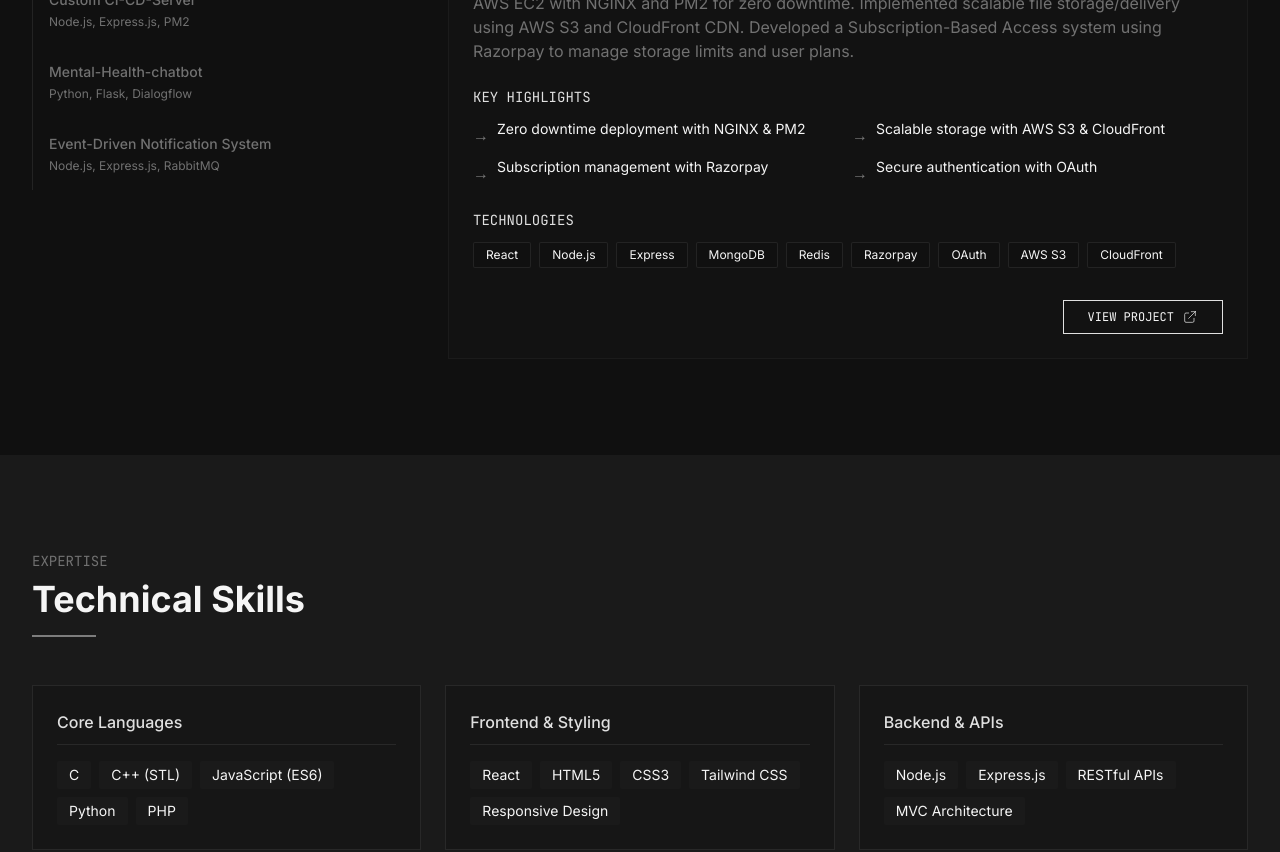
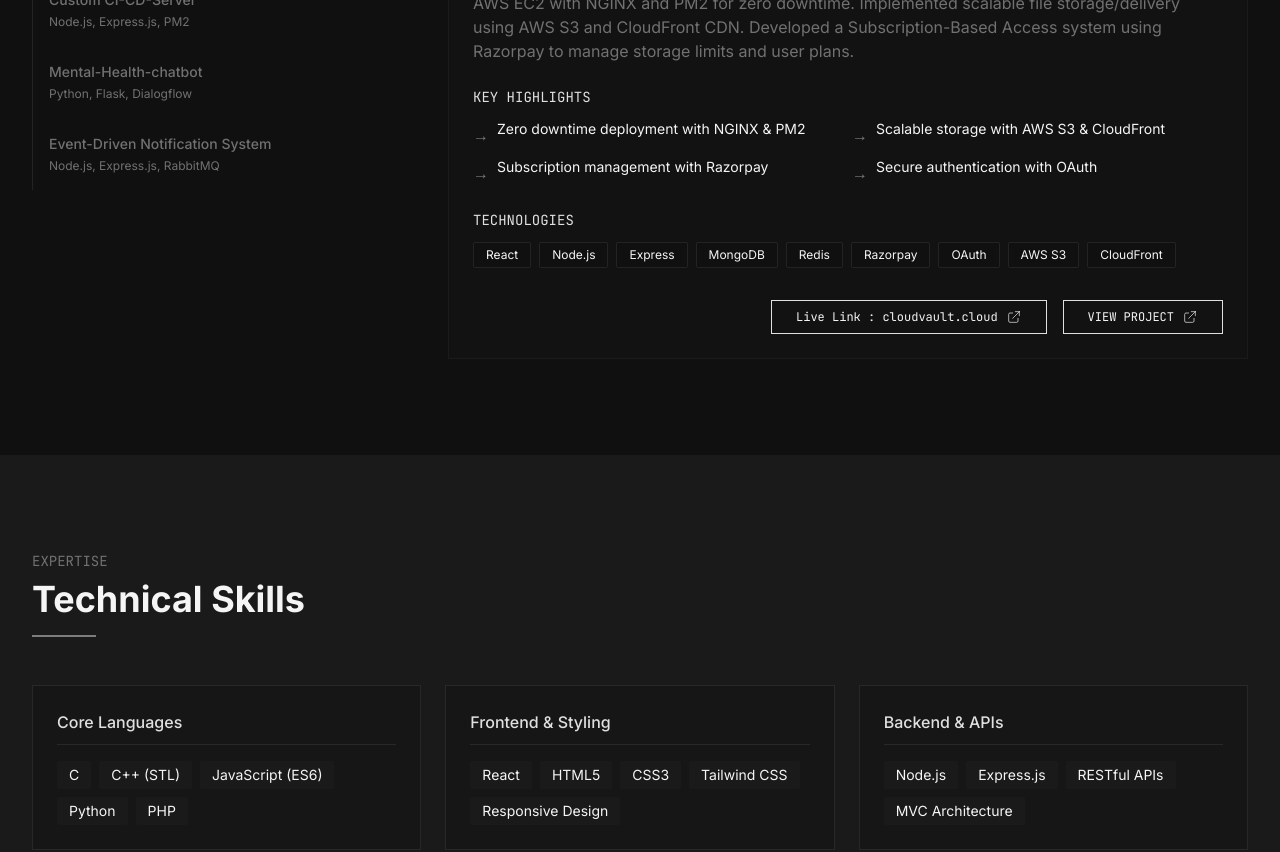
Before and after one commit to VarunMendre/My-Portfolio, a React (Vite) app: page / in a window 1280 px wide. Shown: the part 1128-1980 px from the top of the page. Built offline with nearby package versions, Linux system fonts and the light colour scheme; the HTML template or start-up script is replaced by a standard one.

Commit message:
Added live button on StorageApp Project

```diff
--- a/src/components/Projects.jsx
+++ b/src/components/Projects.jsx
@@ -11,6 +11,7 @@ const Projects = () => {
       tech: ["React", "Node.js", "Express", "MongoDB", "Redis", "Razorpay", "OAuth", "AWS S3", "CloudFront"],
       image: "/images/storage-app.png",
       liveLink: "https://github.com/VarunMendre/Personal-Cloud-Drive",
+      deployLink: "https://cloudvault.cloud",
       highlights: [
         "Zero downtime deployment with NGINX & PM2",
         "Scalable storage with AWS S3 & CloudFront",
@@ -208,21 +209,35 @@ const Projects = () => {
                 </div>
               </div>
 
-              {projects[activeProject].liveLink && (
-                <div className="mt-6 md:mt-8 flex justify-center md:justify-end">
+              <div className="mt-6 md:mt-8 flex flex-col md:flex-row justify-center md:justify-end gap-4">
+                {projects[activeProject].deployLink && (
+                  <a
+                    href={projects[activeProject].deployLink}
+                    target="_blank"
+                    rel="noopener noreferrer"
+                    className="font-mono text-xs inline-flex items-center justify-center px-5 py-2 md:px-6 md:py-2 border border-light hover:bg-light hover:bg-opacity-5 transition-all duration-300 group"
+                  >
+                    Live Link : cloudvault.cloud
+                    <svg className="ml-2 w-3 h-3 md:w-4 md:h-4 group-hover:translate-x-1 transition-transform" fill="none" stroke="currentColor" viewBox="0 0 24 24" xmlns="http://www.w3.org/2000/svg">
+                      <path strokeLinecap="round" strokeLinejoin="round" strokeWidth="1" d="M10 6H6a2 2 0 00-2 2v10a2 2 0 002 2h10a2 2 0 002-2v-4M14 4h6m0 0v6m0-6L10 14"></path>
+                    </svg>
+                  </a>
+                )}
+
+                {projects[activeProject].liveLink && (
                   <a
                     href={projects[activeProject].liveLink}
                     target="_blank"
                     rel="noopener noreferrer"
-                    className="font-mono text-xs inline-flex items-center px-5 py-2 md:px-6 md:py-2 border border-light hover:bg-light hover:bg-opacity-5 transition-all duration-300 group"
+                    className="font-mono text-xs inline-flex items-center justify-center px-5 py-2 md:px-6 md:py-2 border border-light hover:bg-light hover:bg-opacity-5 transition-all duration-300 group"
                   >
                     VIEW PROJECT
                     <svg className="ml-2 w-3 h-3 md:w-4 md:h-4 group-hover:translate-x-1 transition-transform" fill="none" stroke="currentColor" viewBox="0 0 24 24" xmlns="http://www.w3.org/2000/svg">
                       <path strokeLinecap="round" strokeLinejoin="round" strokeWidth="1" d="M10 6H6a2 2 0 00-2 2v10a2 2 0 002 2h10a2 2 0 002-2v-4M14 4h6m0 0v6m0-6L10 14"></path>
                     </svg>
                   </a>
-                </div>
-              )}
+                )}
+              </div>
             </motion.div>
           </motion.div>
         </div>
```
